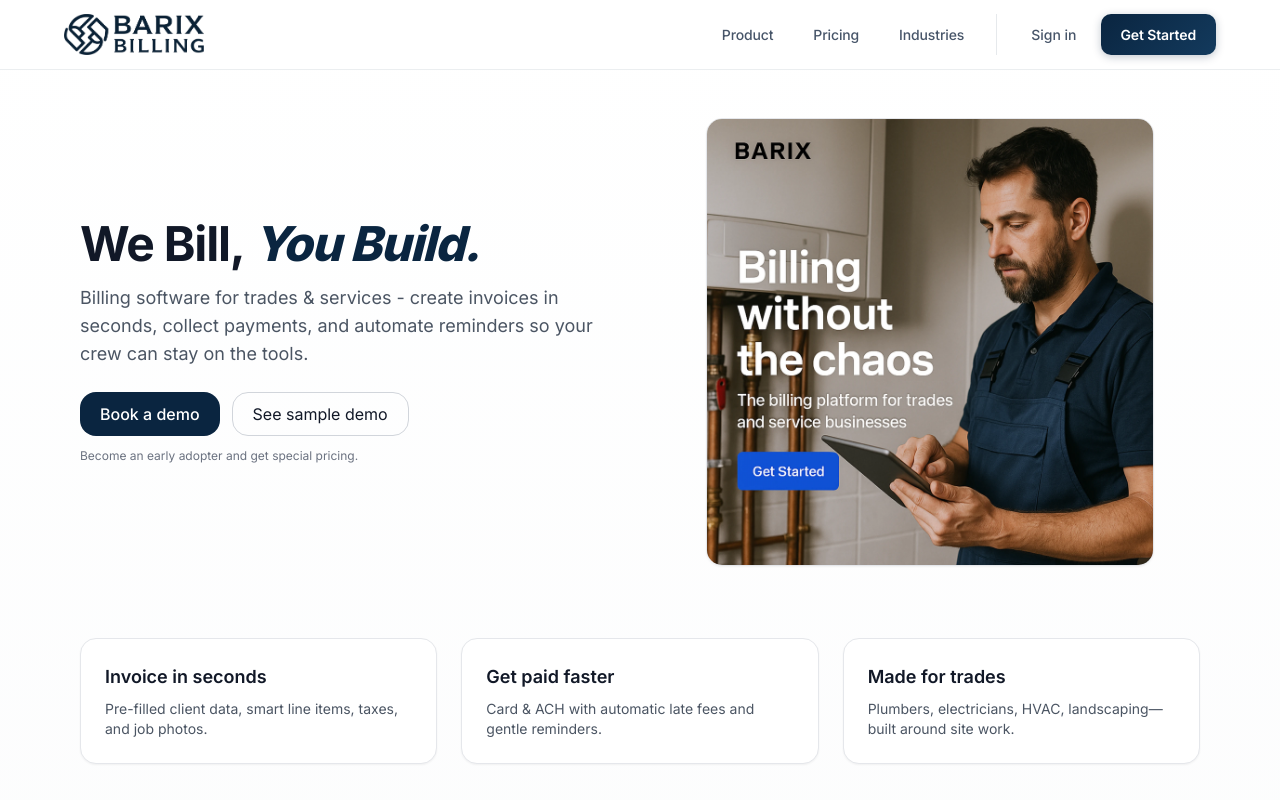
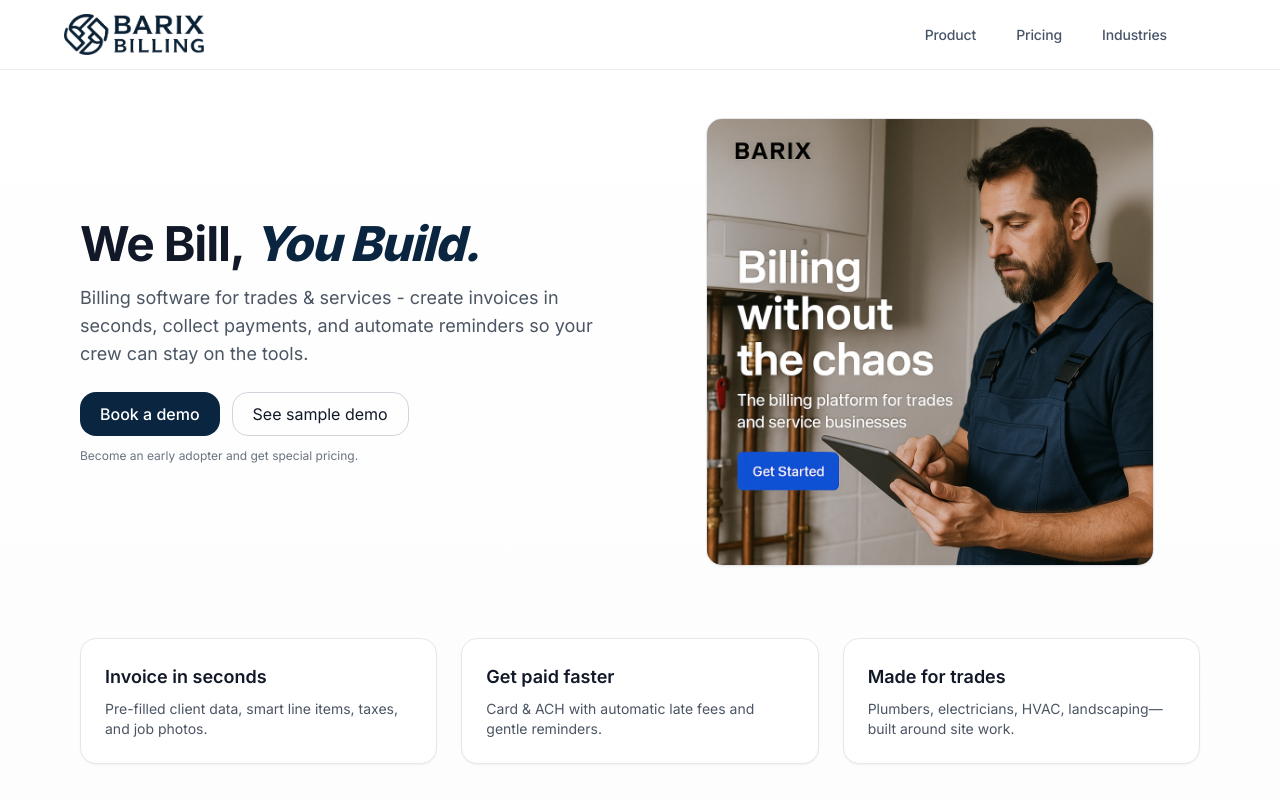
Before and after one commit to burton0621/barix-site, a Next.js app: page / in a window 1280 px wide. Shown: the top 800 px of the page. Built offline with nearby package versions, Linux system fonts and the light colour scheme; no server answers.

Commit message:
Temparary commenting of login and register links in dashboard

```diff
--- a/components/Navbar/Navbar.js
+++ b/components/Navbar/Navbar.js
@@ -99,9 +99,9 @@
           ) : (
             <div className={styles.authButtons}>
               {/* Subtle sign in for returning users */}
-              <Link href="/login" className={styles.signInBtn}>Sign in</Link>
+              {/* <Link href="/login" className={styles.signInBtn}>Sign in</Link> */}
               {/* Prominent CTA for new users */}
-              <Link href="/register" className={styles.loginBtn}>Get Started</Link>
+              {/* <Link href="/register" className={styles.loginBtn}>Get Started</Link> */}
             </div>
           )}
         </nav>
```
